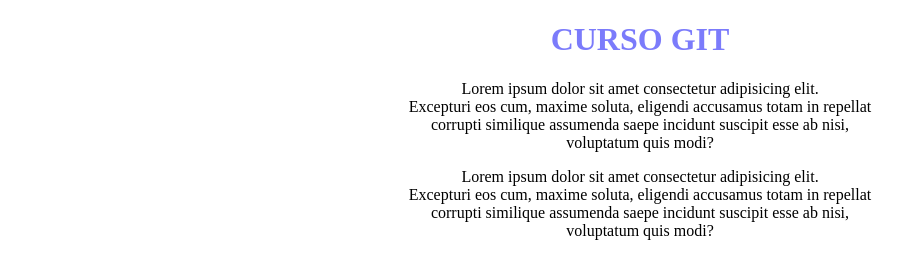
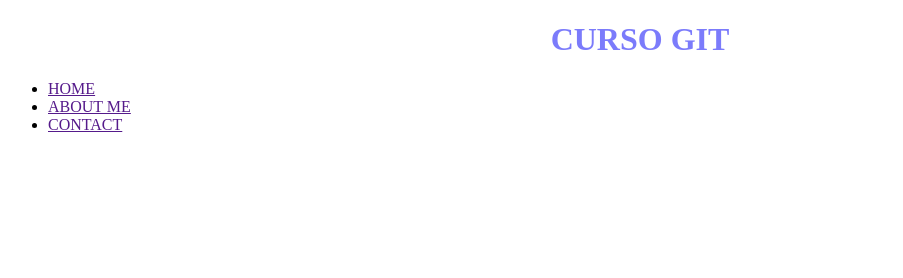
Before and after one commit to MaiGB/PRUEBAGIT, a plain HTML site: page index.html in a window 1280 px wide. Shown: the whole page, without its empty margins (0-903 px from the left). Drawn offline with Linux system fonts and the light colour scheme.

Commit message:
Agregando navbar menu de navegacion

```diff
--- a/index.html
+++ b/index.html
@@ -10,16 +10,12 @@
     <head>
         <h1>CURSO GIT</h1>
     </head>
-    <section>
-        <p>Lorem ipsum dolor sit amet consectetur adipisicing elit. <br>
-        Excepturi eos cum, maxime soluta, eligendi accusamus totam in repellat <br>
-        corrupti similique assumenda saepe incidunt suscipit esse ab nisi, <br>
-        voluptatum quis modi?</p>
-
-        <p>Lorem ipsum dolor sit amet consectetur adipisicing elit. <br>
-            Excepturi eos cum, maxime soluta, eligendi accusamus totam in repellat <br>
-            corrupti similique assumenda saepe incidunt suscipit esse ab nisi, <br>
-            voluptatum quis modi?</p>
-    </section>
+    <header>
+        <ul>
+            <li><a href="">HOME</a></li>
+            <li><a href="">ABOUT ME</a></li>
+            <li><a href="">CONTACT</a></li>
+        </ul>
+    </header>
 </body>
 </html>
```
